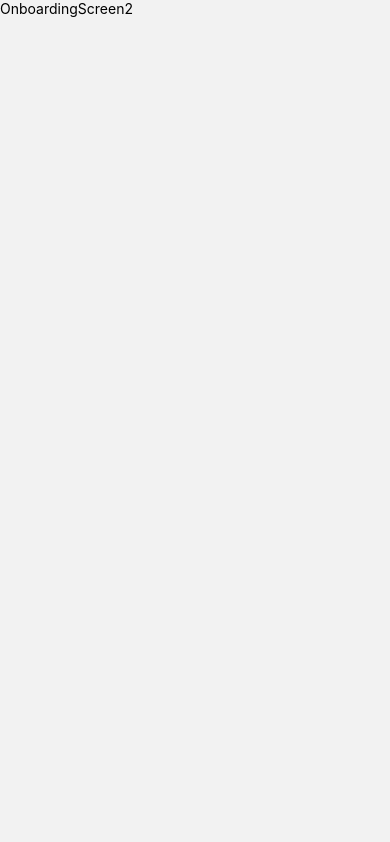
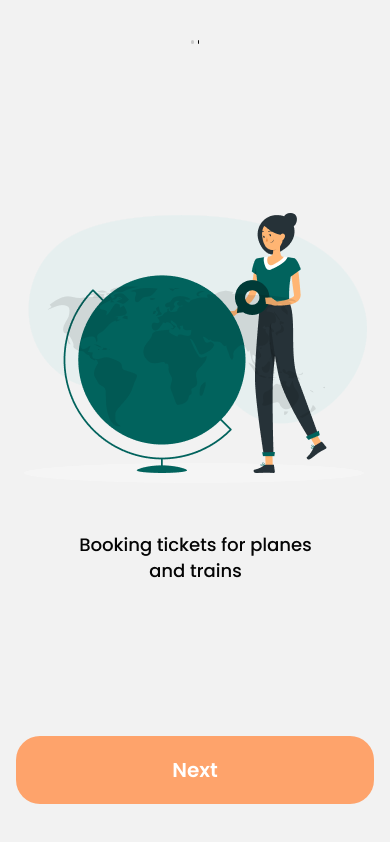
Before and after one commit to hassancodess/TravellyApp-ReactNative, a React Native app: screen /Onboarding2 in a window 390 px wide. Built offline with nearby package versions, Linux system fonts and the light colour scheme.

Commit message:
add onboarding screens

```diff
--- a/screens/onboarding/OnboardingScreen1.js
+++ b/screens/onboarding/OnboardingScreen1.js
@@ -1,10 +1,37 @@
-import { StyleSheet, Text, View } from 'react-native'
 import React from 'react'
+import { StyleSheet, Text, View, Image, Pressable } from 'react-native'
+import Illustration from '../../assets/illustrations/onboarding/Illustration-1.png'
+// Components
+import Line from '../../components/onboarding/Line'
+// Navigation
+import { useNavigation } from '@react-navigation/native'
 
 const OnboardingScreen1 = () => {
+  const navigation = useNavigation()
+  const navigateToNextScreen = () => {
+    navigation.navigate('Onboarding2')
+  }
   return (
-    <View>
-      <Text>OnboardingScreen1</Text>
+    <View className='flex-1 flex-col justify-between items-center px-4 my-10'>
+      {/* Lines */}
+      <View className='flex-row gap-x-1 items-center overflow-hidden'>
+        <View className='h-1 w-1/3 bg-primary rounded-full'></View>
+        <View className='h-1 w-1/3 bg-secondary/30 rounded-full'></View>
+        <View className='h-1 w-1/3 bg-secondary/30 rounded-full'></View>
+      </View>
+      {/* Illustration */}
+      <View className='object-cover'>
+        <Image source={Illustration} />
+      </View>
+      {/* Button */}
+      <Pressable
+        className='bg-peach300 p-5 self-stretch rounded-3xl'
+        onPress={navigateToNextScreen}
+      >
+        <Text className='font-psemibold text-center text-xl text-white'>
+          Next
+        </Text>
+      </Pressable>
     </View>
   )
 }
--- a/screens/onboarding/OnboardingScreen2.js
+++ b/screens/onboarding/OnboardingScreen2.js
@@ -1,10 +1,36 @@
-import { StyleSheet, Text, View } from 'react-native'
 import React from 'react'
-
+import { StyleSheet, Text, View, Image, Pressable } from 'react-native'
+import Illustration from '../../assets/illustrations/onboarding/Illustration-2.png'
+// Components
+import Line from '../../components/onboarding/Line'
+// Navigation
+import { useNavigation } from '@react-navigation/native'
 const OnboardingScreen2 = () => {
+  const navigation = useNavigation()
+  const navigateToNextScreen = () => {
+    navigation.navigate('Onboarding3')
+  }
   return (
-    <View>
-      <Text>OnboardingScreen2</Text>
+    <View className='flex-1 flex-col justify-between items-center px-4 my-10'>
+      {/* Lines */}
+      <View className='flex-row gap-x-1 items-center overflow-hidden'>
+        <View className='h-1 w-1/3 bg-secondary/30 rounded-full'></View>
+        <View className='h-1 w-1/3 bg-primary rounded-full'></View>
+        <View className='h-1 w-1/3 bg-secondary/30 rounded-full'></View>
+      </View>
+      {/* Illustration */}
+      <View className='object-cover'>
+        <Image source={Illustration} />
+      </View>
+      {/* Button */}
+      <Pressable
+        className='bg-peach300 p-5 self-stretch rounded-3xl'
+        onPress={navigateToNextScreen}
+      >
+        <Text className='font-psemibold text-center text-xl text-white'>
+          Next
+        </Text>
+      </Pressable>
     </View>
   )
 }
--- a/screens/onboarding/OnboardingScreen3.js
+++ b/screens/onboarding/OnboardingScreen3.js
@@ -1,10 +1,37 @@
-import { StyleSheet, Text, View } from 'react-native'
 import React from 'react'
+import { StyleSheet, Text, View, Image, Pressable } from 'react-native'
+import Illustration from '../../assets/illustrations/onboarding/Illustration-3.png'
+// Components
+import Line from '../../components/onboarding/Line'
+// Navigation
+import { useNavigation } from '@react-navigation/native'
 
 const OnboardingScreen3 = () => {
+  const navigation = useNavigation()
+  const navigateToWelcomeScreen = () => {
+    navigation.navigate('Welcome')
+  }
   return (
-    <View>
-      <Text>OnboardingScreen3</Text>
+    <View className='flex-1 flex-col justify-between items-center px-4 my-10'>
+      {/* Lines */}
+      <View className='flex-row gap-x-1 items-center overflow-hidden'>
+        <View className='h-1 w-1/3 bg-secondary/30 rounded-full'></View>
+        <View className='h-1 w-1/3 bg-secondary/30 rounded-full'></View>
+        <View className='h-1 w-1/3 bg-primary rounded-full'></View>
+      </View>
+      {/* Illustration */}
+      <View className='object-cover'>
+        <Image source={Illustration} />
+      </View>
+      {/* Button */}
+      <Pressable
+        className='bg-peach300 p-5 self-stretch rounded-3xl'
+        onPress={navigateToWelcomeScreen}
+      >
+        <Text className='font-psemibold text-center text-xl text-white'>
+          Next
+        </Text>
+      </Pressable>
     </View>
   )
 }
```
